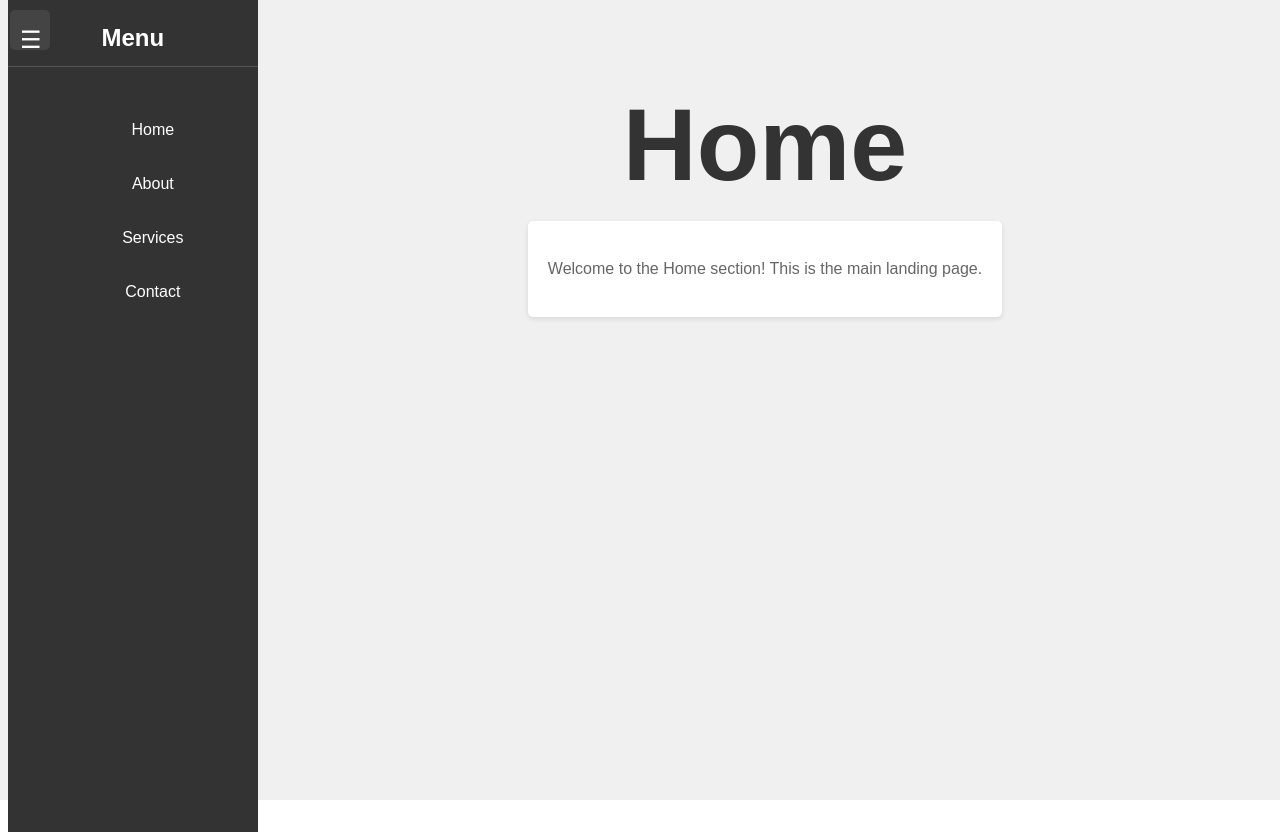
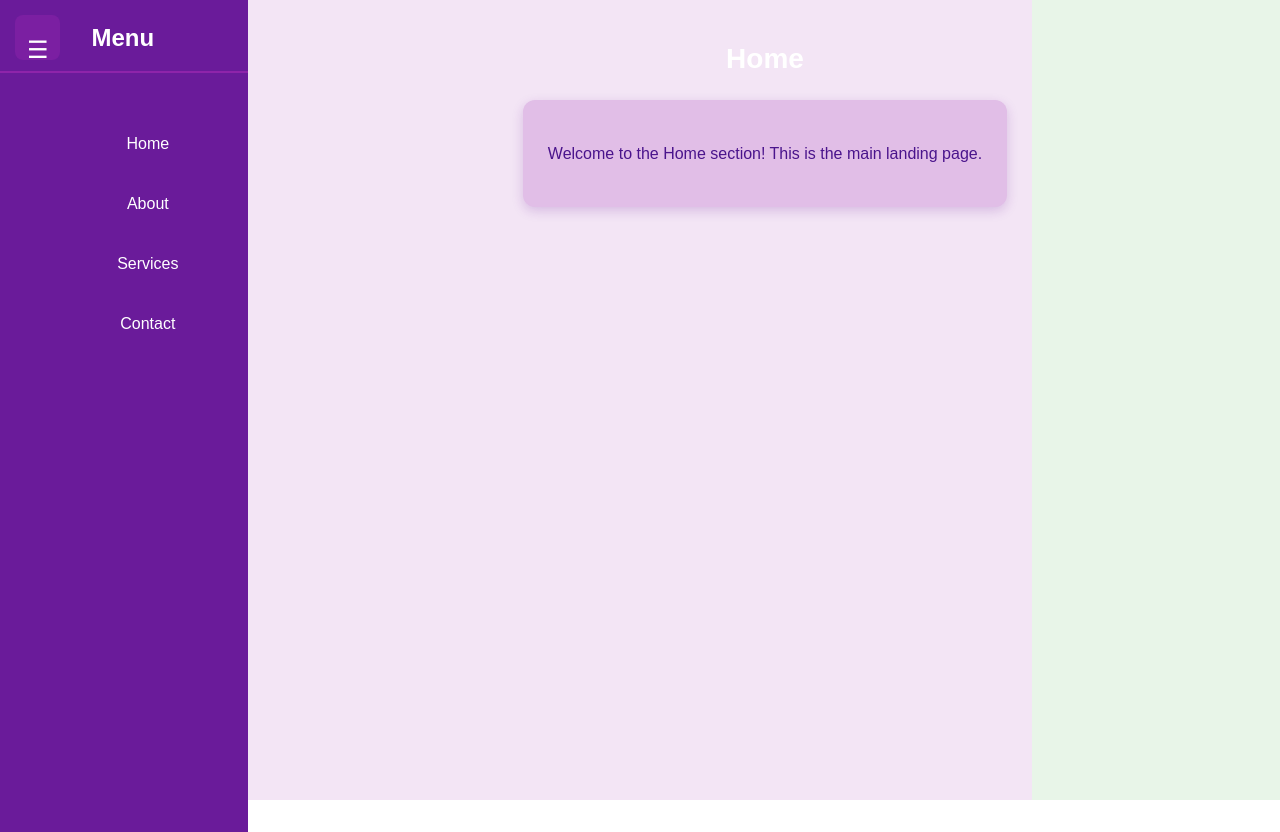
Before and after one commit to Vishvam91/FSD, a React (Vite) app: page / in a window 1280 px wide. Built offline with nearby package versions, Linux system fonts and the light colour scheme.

Commit message:
Describe what changes you made

```diff
--- a/src/components/Practical5.css
+++ b/src/components/Practical5.css
@@ -5,58 +5,60 @@ body {
   align-items: center;
   height: 100vh;
   margin: 0;
-  background-color: #f0f0f0;
+  background-color: #e3f2fd;
 }
 
-
 .calculator {
-  background-color: #fff;
-  border-radius: 10px;
-  padding: 10px;
-  box-shadow: 0 4px 8px rgba(0, 0, 0, 0.1);
+  background-color: #1976d2;
+  border-radius: 15px;
+  padding: 20px;
+  box-shadow: 0 8px 16px rgba(25, 118, 210, 0.3);
   width: 300px;
 }
 
 .display {
-  background-color: #e0e0e0;
-  padding: 10px;
+  background-color: #0d47a1;
+  padding: 15px;
   text-align: right;
-  font-size: 24px;
-  margin-bottom: 10px;
-  border-radius: 5px;
-  min-height: 40px;
+  margin-bottom: 15px;
+  border-radius: 10px;
+  min-height: 50px;
   overflow-x: auto;
   white-space: nowrap;
 }
 
 .prev-display {
   font-size: 14px;
-  color: #666;
+  color: #90caf9;
   margin-bottom: 5px;
 }
 
 .current-display {
-  font-size: 24px;
+  font-size: 28px;
+  color: white;
+  font-weight: bold;
 }
 
 .buttons {
   display: grid;
   grid-template-columns: repeat(4, 1fr);
-  gap: 5px;
+  gap: 8px;
 }
 
 button {
-  padding: 15px;
+  padding: 18px;
   font-size: 18px;
   border: none;
-  border-radius: 5px;
-  background-color: #f0f0f0;
+  border-radius: 8px;
+  background-color: #42a5f5;
+  color: white;
   cursor: pointer;
   transition: background-color 0.2s, transform 0.1s;
+  font-weight: 500;
 }
 
 button:hover {
-  background-color: #e0e0e0;
+  background-color: #2196f3;
 }
 
 button:active {
@@ -64,16 +66,15 @@ button:active {
 }
 
 .operator {
-  background-color: #ff9500;
+  background-color: #ff5722;
   color: white;
 }
 
 .operator:hover {
-  background-color: #e68a00;
+  background-color: #e64a19;
 }
 
 .zero {
   grid-column: span 2;
-  text-align: left;
-  padding-left: 20px;
+  text-align: center;
 }
--- a/src/components/Practical6.css
+++ b/src/components/Practical6.css
@@ -1,41 +1,54 @@
+body {
+  background-color: #e8f5e8;
+  margin: 0;
+  padding: 0;
+}
+
 .todo-container {
-  max-width: 400px;
+  max-width: 450px;
   margin: 50px auto;
   font-family: Arial, sans-serif;
   text-align: center;
+  background-color: #2e7d32;
+  padding: 30px;
+  border-radius: 15px;
+  box-shadow: 0 8px 16px rgba(46, 125, 50, 0.3);
 }
 
 h1 {
-  color: #333;
-  margin-bottom: 20px;
+  color: white;
+  margin-bottom: 25px;
+  font-size: 28px;
 }
 
 .todo-form {
   display: flex;
-  gap: 10px;
-  margin-bottom: 20px;
+  gap: 12px;
+  margin-bottom: 25px;
 }
 
 .todo-input {
   flex: 1;
-  padding: 8px;
+  padding: 12px;
   font-size: 16px;
-  border: 1px solid #ddd;
-  border-radius: 4px;
+  border: 2px solid #66bb6a;
+  border-radius: 8px;
+  background-color: white;
 }
 
 .todo-add {
-  padding: 8px 16px;
+  padding: 12px 20px;
   font-size: 16px;
-  background-color: #4CAF50;
+  background-color: #66bb6a;
   color: white;
   border: none;
-  border-radius: 4px;
+  border-radius: 8px;
   cursor: pointer;
+  font-weight: 500;
 }
 
 .todo-add:hover {
-  background-color: #45a049;
+  background-color: #4caf50;
 }
 
 .todo-list {
@@ -47,31 +60,39 @@ h1 {
   display: flex;
   justify-content: space-between;
   align-items: center;
-  padding: 10px;
-  margin-bottom: 10px;
-  background-color: #f9f9f9;
-  border-radius: 4px;
+  padding: 15px;
+  margin-bottom: 12px;
+  background-color: #a5d6a7;
+  border-radius: 8px;
+  color: #1b5e20;
+}
+
+.todo-list li.completed {
+  background-color: #c8e6c9;
 }
 
 .todo-list li.completed span {
   text-decoration: line-through;
-  color: #888;
+  color: #4e342e;
 }
 
 .todo-list li span {
   flex: 1;
   cursor: pointer;
+  font-weight: 500;
+  text-align: left;
 }
 
 .todo-delete {
-  padding: 5px 10px;
-  background-color: #f44336;
+  padding: 8px 12px;
+  background-color: #d32f2f;
   color: white;
   border: none;
-  border-radius: 4px;
+  border-radius: 6px;
   cursor: pointer;
+  font-weight: 500;
 }
 
 .todo-delete:hover {
-  background-color: #da190b;
+  background-color: #c62828;
 }
--- a/src/components/Practical7.css
+++ b/src/components/Practical7.css
@@ -2,29 +2,30 @@
   display: flex;
   height: 100vh;
   font-family: Arial, sans-serif;
-  background-color: #f0f0f0;
+  background-color: #f3e5f5;
 }
 
 .menu-toggle {
   position: fixed;
-  top: 10px;
-  left: 10px;
+  top: 15px;
+  left: 15px;
   font-size: 24px;
-  background-color: #444;
+  background-color: #7b1fa2;
   color: white;
   border: none;
-  padding: 10px;
+  padding: 12px;
   cursor: pointer;
   z-index: 1000;
-  width: 40px;
-  height: 40px;
+  width: 45px;
+  height: 45px;
   text-align: center;
-  line-height: 40px;
+  line-height: 45px;
+  border-radius: 8px;
 }
 
 .sidebar {
   width: 250px;
-  background-color: #333;
+  background-color: #6a1b9a;
   color: white;
   padding: 20px 0;
   position: fixed;
@@ -42,11 +43,12 @@
 }
 
 .sidebar h2 {
-  margin: 0 0 20px 0;
-  padding-bottom: 10px;
-  border-bottom: 1px solid #555;
+  margin: 0 0 25px 0;
+  padding-bottom: 15px;
+  border-bottom: 2px solid #8e24aa;
   text-align: center;
   width: 100%;
+  font-size: 24px;
 }
 
 .sidebar ul {
@@ -56,44 +58,50 @@
 }
 
 .sidebar li {
-  padding: 15px 20px;
+  padding: 18px 25px;
   cursor: pointer;
   text-align: center;
   width: 100%;
+  font-size: 16px;
+  font-weight: 500;
+  transition: background-color 0.2s;
 }
 
 .sidebar li:hover {
-  background-color: #444;
+  background-color: #8e24aa;
 }
 
 .main-content {
   margin-left: 0;
-  padding: 20px;
+  padding: 25px;
   flex-grow: 1;
   transition: margin-left 0.3s ease;
-  margin-left: 250px; /* Default margin to account for sidebar */
+  margin-left: 250px;
 }
 
 .sidebar.open + .main-content {
-  margin-left: 250px; /* Ensure consistent margin when open */
+  margin-left: 250px;
 }
 
 header {
   text-align: center;
-  margin-bottom: 20px;
-  font-size: 2em;
-  color: #333;
+  margin-bottom: 25px;
+  font-size: 2.2em;
+  color: #4a148c;
+  font-weight: bold;
 }
 
 section {
-  background-color: #fff;
-  padding: 20px;
-  border-radius: 5px;
-  box-shadow: 0 2px 5px rgba(0, 0, 0, 0.1);
-  max-width: 600px;
+  background-color: #e1bee7;
+  padding: 25px;
+  border-radius: 12px;
+  box-shadow: 0 4px 12px rgba(106, 27, 154, 0.2);
+  max-width: 650px;
   margin: 0 auto;
   text-align: center;
-  color: #666;
+  color: #4a148c;
+  font-size: 16px;
+  line-height: 1.6;
 }
 
 @media (max-width: 768px) {
```
Also changed, not shown: package.json (+15 -1 lines), 1 other file (tests, documents, lock files or other folders).
